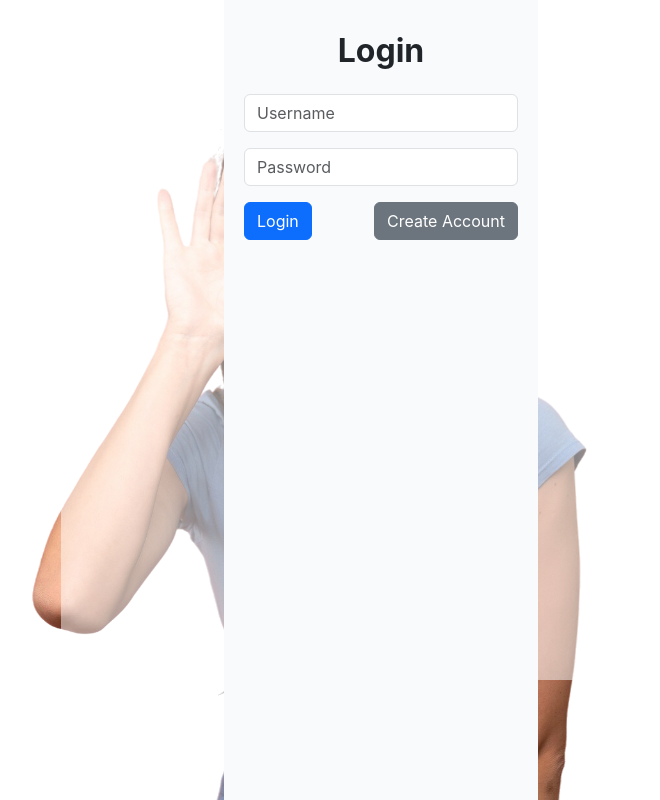
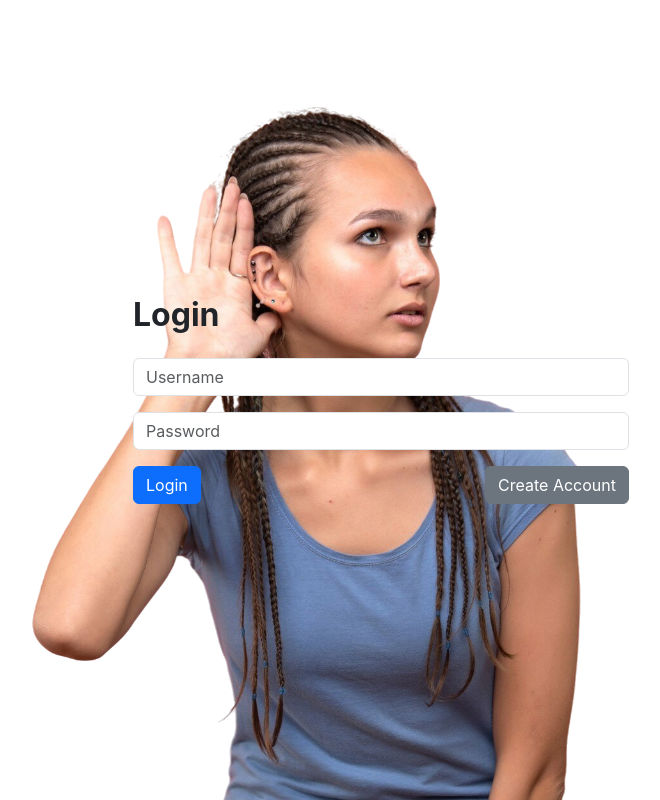
Before and after one commit to Daniel-Kats256/voice-transcription-system, a React (Create React App) app in the folder frontend/: page / in a window 1280 px wide. Shown: the whole page, without its empty margins (259-919 px from the left). Built offline with nearby package versions, Linux system fonts and the light colour scheme; no server answers.

Commit message:
css update

```diff
--- a/frontend/public/index.html
+++ b/frontend/public/index.html
@@ -28,7 +28,7 @@
   </head>
   <body>
     <noscript>You need to enable JavaScript to run this app.</noscript>
-    <div class="root-p"></div>
+
     <div id="root"></div>
     <!--
       This HTML file is a template.
--- a/frontend/src/index.css
+++ b/frontend/src/index.css
@@ -5,33 +5,22 @@ body {
     sans-serif;
   -webkit-font-smoothing: antialiased;
   -moz-osx-font-smoothing: grayscale;
-  display: flex;
-  align-items: center;
-  justify-content: center;
-  height: 100vh;
   background-image: url('./assets/logo192.png');
   background-size: cover;
-  background-position: center;
+  /* background-position: center; */
   background-repeat: no-repeat;
 }
 h2, h3{
 
   font-weight:bolder;
 }
-
-code {
+.flex{
+display: flex;
+  align-items: center;
+  justify-content: center;
+  height: 100vh;
+}
+.code {
   font-family: source-code-pro, Menlo, Monaco, Consolas, 'Courier New',
     monospace;
 }
-.root-p {
-  background-color: white;
-  padding: 50px;
-  opacity: 0.5;
-    display: flex;
-  align-items: center;
-  justify-content: center;
-  height: 70%;
-  width: 50%;
-  position: absolute;
-  z-index: -1;
-}
--- a/frontend/src/pages/LoginPage.js
+++ b/frontend/src/pages/LoginPage.js
@@ -37,8 +37,9 @@ const LoginPage = () => {
   };
 
   return (
-    <div className="page page-large container-fluid" style={{ maxWidth: '520px' }}>
-      <h2 className="mb-4 text-center page-title">Login</h2>
+   <div className='flex'>
+       <div className="container-fluid" style={{ maxWidth: '520px' }}>
+      <h2 className="mb-4 text-start page-title">Login</h2>
       {isSlow && (
         <div className="slow-banner mb-2">Login is taking longer than usual. Possible causes: slow network or server. Please wait…</div>
       )}
@@ -60,6 +61,7 @@ const LoginPage = () => {
         </button>
       </div>
     </div>
+   </div>
   );
 };
 export default LoginPage;
--- a/frontend/src/styles.css
+++ b/frontend/src/styles.css
@@ -3,10 +3,10 @@
   --page-max-width: 1100px;
 }
 
-.app-root {
+/* .app-root {
   min-height: 100vh;
   background: #f8fafc;
-}
+} */
 
 .page {
   min-height: 100vh;
```
